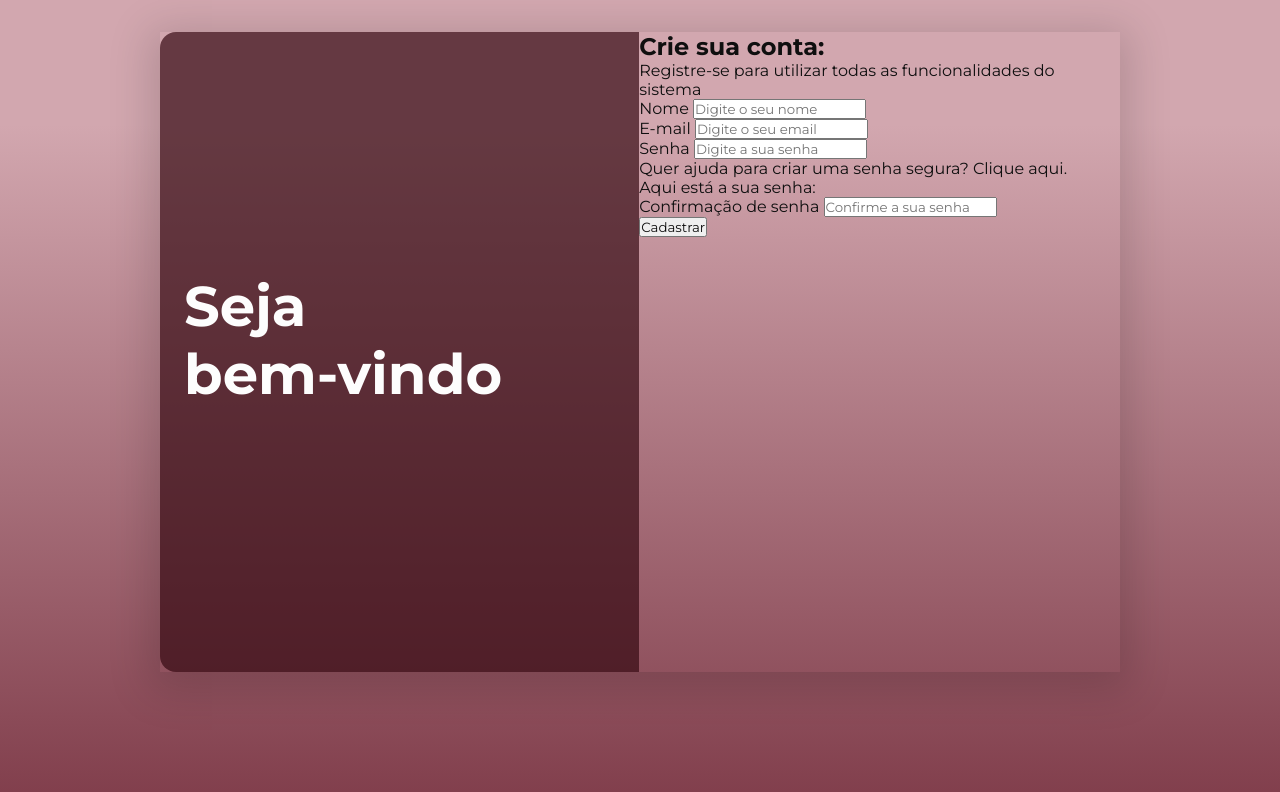
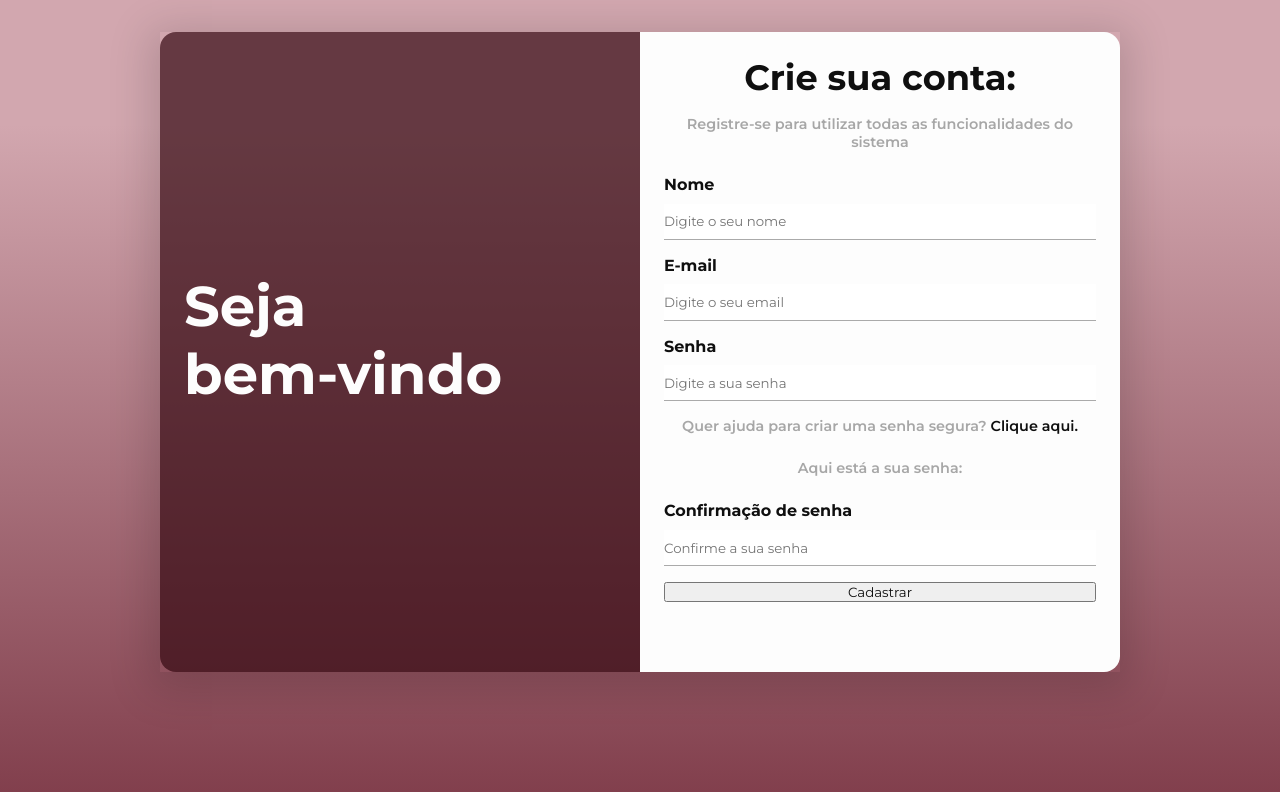
Before and after one commit to Vitoria-Rodrigues/PasswordGenerator, a plain HTML site: page index.html in a window 1280 px wide. Drawn offline with Linux system fonts and the light colour scheme.

Commit message:
Style: adicionar estilização ao formulário

```diff
--- a/css/style.css
+++ b/css/style.css
@@ -46,3 +46,43 @@ input:focus{
     margin-bottom: 1.5rem;
     word-spacing: 50rem;
 }
+
+#register-form{
+    background-color: #fdfdfd;
+    padding: 1.5rem;
+    width: 50%;
+    display: flex;
+    flex-direction: column;
+    border-radius: 0 2vh 2vh 0;
+}
+
+#register-form h2{
+    text-align: center;
+    margin-bottom: 1rem;
+    font-size: 2.2rem;
+}
+
+#register-form p{
+    text-align: center;
+    margin-bottom: 1.5rem;
+    color: #a7a7a7;
+    font-weight: 600;
+    font-size: 0.9rem;
+}
+
+.form-control{
+    margin-bottom: 1rem;
+    display: flex;
+    flex-direction: column;
+}
+
+.form-control label{
+    font-weight: bold;
+    margin-bottom: 0.6rem;
+}
+
+.form-control input{
+    border: none;
+    border-bottom: 1px solid #aaa;
+    padding: 0.6rem 0;
+}
```
